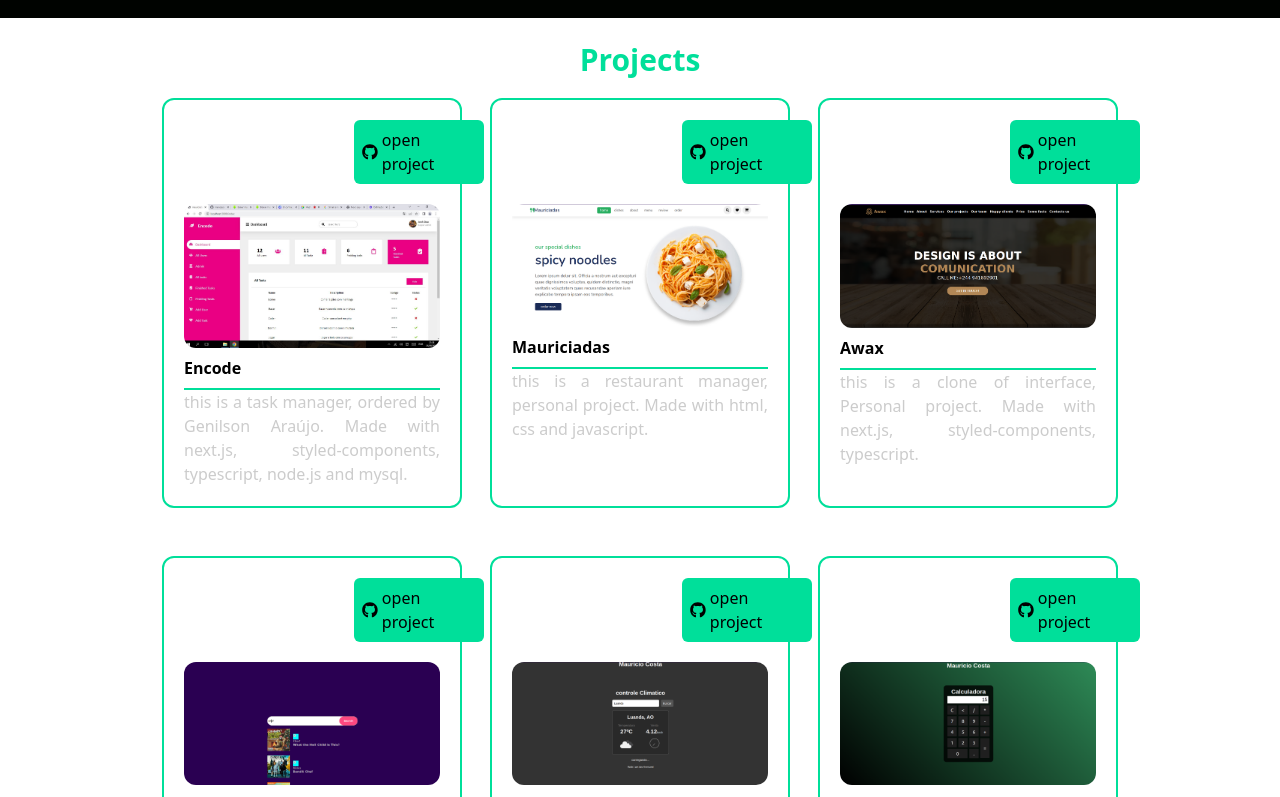
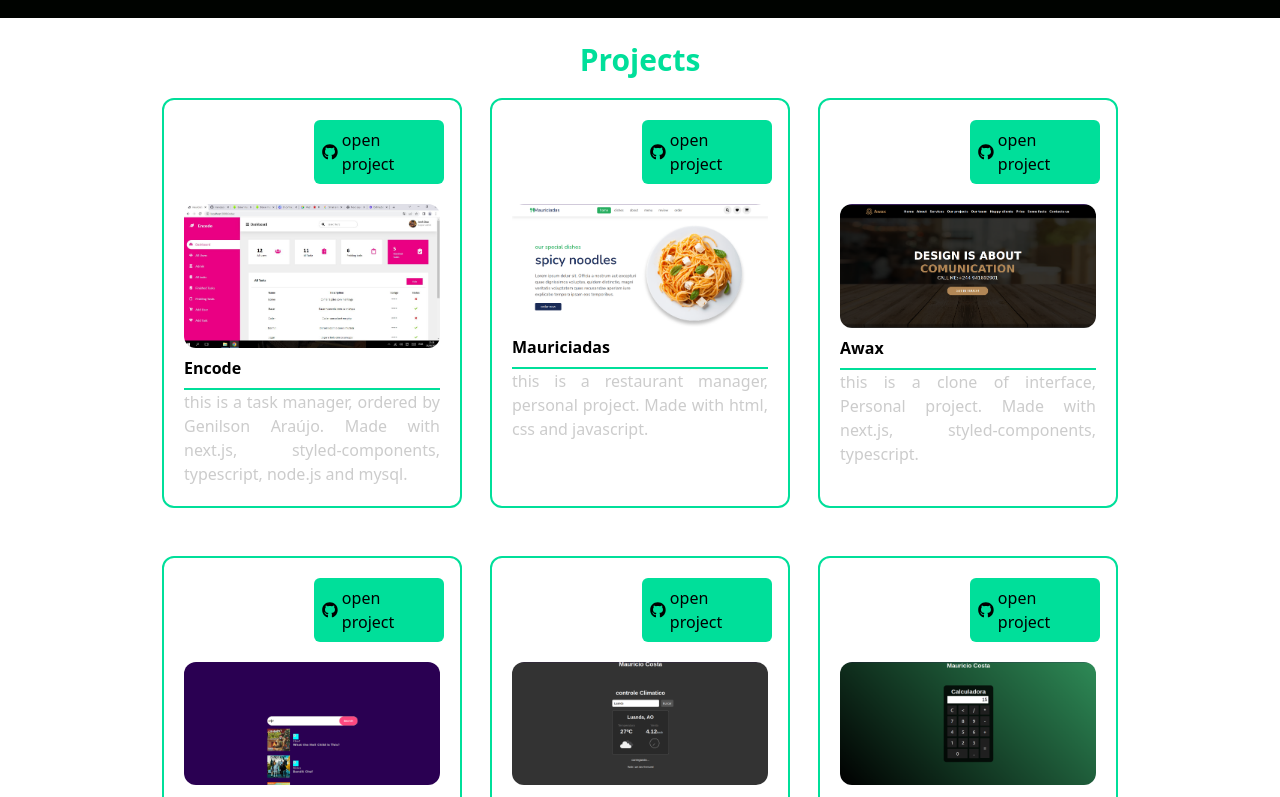
Before and after one commit to mauriciocosta404/portifolio, a React (Create React App) app: page / in a window 1280 px wide. Shown: the part 2420-3217 px from the top of the page. Built offline with nearby package versions, Linux system fonts and the light colour scheme.

Commit message:
fix: resolvendo o a font do footer

```diff
--- a/src/components/footer.tsx
+++ b/src/components/footer.tsx
@@ -30,7 +30,7 @@ const Footer = ({ nav, setNav }: NavProps) => {
                     <FaDribbbleSquare size={30}/>
                 </div>
             </div>
-            <div className='lg:col-span-2 flex justify-between mt-6'>
+            <div className='lg:col-span-2 lg:flex justify-between mt-6'>
                 <div className='lg:ml-8'>
                     <h6 className='my-5 font-bold text-gray-400'>Perfil</h6>
                     <ul>
--- a/src/components/projects.tsx
+++ b/src/components/projects.tsx
@@ -20,43 +20,43 @@ const Projects=({nav,setNav}:NavProps)=>{
             <h1 className="w-full text-3xl font-bold text-center text-[#00df9a]">Projects</h1>
             <div className="flex flex-wrap justify-center gap-7">
                 <div className='mt-5  rounded-[12px] max-w-[300px] h-100 p-5 border-solid border-2 border-[#00df9a]'>
-                    <a href="https://github.com/menezescosta/tasks-maneger-nextjs-typescript-nodejs-mysql" className='flex items-center gap-1 mb-5 relative right-[-170px] rounded-md p-2 w-[130px] text-1xl bg-[#00df9a]'><FaGithub/>open project</a>
+                    <a href="https://github.com/menezescosta/tasks-maneger-nextjs-typescript-nodejs-mysql" className='flex items-center gap-1 mb-5 relative right-[-130px] rounded-md p-2 w-[130px] text-1xl bg-[#00df9a]'><FaGithub/>open project</a>
                     <img src={project1} className="rounded-[12px]" alt="" />
                     <h2 className='w-full font-bold border-b-2 py-2  border-[#00df9a]'>Encode</h2>
                     <p className='text-[#ccc] lg:text-1xl text-justify'>this is a task manager, ordered by Genilson Araújo. Made with next.js, styled-components, typescript, node.js and mysql.</p>
                 </div>
                 <div className='mt-5 rounded-[12px] max-w-[300px] h-100 p-5 border-solid border-2 border-[#00df9a] '>
-                    <a href="https://github.com/menezescosta/projecto-restaurante" className='flex items-center gap-1 mb-5 relative right-[-170px] rounded-md p-2 w-[130px] text-1xl bg-[#00df9a]'><FaGithub/>open project</a>
+                    <a href="https://github.com/menezescosta/projecto-restaurante" className='flex items-center gap-1 mb-5 relative right-[-130px] rounded-md p-2 w-[130px] text-1xl bg-[#00df9a]'><FaGithub/>open project</a>
                     <img src={project2} className="rounded-[12px]" alt="" />
                     <h2 className='w-full font-bold border-b-2 py-2  border-[#00df9a]'>Mauriciadas</h2>
                     <p className='text-[#ccc] lg:text-1xl text-justify'>this is a restaurant manager, personal project. Made with html, css and javascript.</p>
                 </div>
                 <div className='mt-5 rounded-[12px] max-w-[300px] h-100 p-5 border-solid border-2 border-[#00df9a] '>
-                    <a href="https://github.com/menezescosta/menezescosta-projecto-awax-next.js-typescript" className='flex items-center mb-5 gap-1 relative right-[-170px] rounded-md p-2 w-[130px] text-1xl bg-[#00df9a]'><FaGithub/>open project</a>
+                    <a href="https://github.com/menezescosta/menezescosta-projecto-awax-next.js-typescript" className='flex items-center mb-5 gap-1 relative right-[-130px] rounded-md p-2 w-[130px] text-1xl bg-[#00df9a]'><FaGithub/>open project</a>
                     <img src={project3} className="rounded-[12px]" alt="" />
                     <h2 className='w-full font-bold border-b-2 py-2  border-[#00df9a]'>Awax</h2>
                     <p className='text-[#ccc] lg:text-1xl text-justify'>this is a clone of interface, Personal project. Made with next.js, styled-components, typescript.</p>
                 </div>
                 <div className='mt-5 rounded-[12px] max-w-[300px] h-100 p-5 border-solid border-2 border-[#00df9a] '>
-                    <a href="" className='flex items-center gap-1 mb-5 relative right-[-170px] rounded-md p-2 w-[130px] text-1xl bg-[#00df9a]'><FaGithub/>open project</a>
+                    <a href="" className='flex items-center gap-1 mb-5 relative right-[-130px] rounded-md p-2 w-[130px] text-1xl bg-[#00df9a]'><FaGithub/>open project</a>
                     <img src={project4} className="rounded-[12px]" alt="" />
                     <h2 className='w-full font-bold border-b-2 py-2  border-[#00df9a]'>Streamming</h2>
                     <p className='text-[#ccc] lg:text-1xl text-justify'>this is a music streamming, personal project. Made with html, css, api-rest.</p>
                 </div>
                 <div className='mt-5 rounded-[12px] max-w-[300px] h-100 p-5 border-solid border-2 border-[#00df9a] '>
-                    <a href="https://github.com/menezescosta/Clima-js-API" className='flex items-center mb-5 gap-1 relative right-[-170px] rounded-md p-2 w-[130px] text-1xl bg-[#00df9a]'><FaGithub/>open project</a>
+                    <a href="https://github.com/menezescosta/Clima-js-API" className='flex items-center mb-5 gap-1 relative right-[-130px] rounded-md p-2 w-[130px] text-1xl bg-[#00df9a]'><FaGithub/>open project</a>
                     <img src={project5} className="rounded-[12px]" alt="" />
                     <h2 className='w-full font-bold border-b-2 py-2  border-[#00df9a]'>Clima Api</h2>
                     <p className='text-[#ccc] lg:text-1xl text-justify'>this is a weather controller, personal project. Made with html, css, javascript, api-rest.</p>
                 </div>
                 <div className='mt-5 rounded-[12px] max-w-[300px] h-100 p-5 border-solid border-2 border-[#00df9a] '>
-                    <a href="https://github.com/menezescosta/Calculadora-js" className='flex items-center mb-5 gap-1 relative right-[-170px] rounded-md p-2 w-[130px] text-1xl bg-[#00df9a]'><FaGithub/>open project</a>
+                    <a href="https://github.com/menezescosta/Calculadora-js" className='flex items-center mb-5 gap-1 relative right-[-130px] rounded-md p-2 w-[130px] text-1xl bg-[#00df9a]'><FaGithub/>open project</a>
                     <img src={project6} className="rounded-[12px]" alt="" />
                     <h2 className='w-full font-bold border-b-2 py-2  border-[#00df9a]'>Calculadora</h2>
                     <p className='text-[#ccc] lg:text-1xl text-justify'>this is a calculator, personal project. Made with html, css, javascript.</p>
                 </div>
                 <div className='mt-5 rounded-[12px] max-w-[300px] h-100 p-5 border-solid border-2 border-[#00df9a] '>
-                <a href="https://github.com/menezescosta/iAmHere-react-native" className='flex items-center gap-1 relative mb-5 right-[-170px] rounded-md p-2 w-[130px] text-1xl bg-[#00df9a]'><FaGithub/>open project</a>
+                <a href="https://github.com/menezescosta/iAmHere-react-native" className='flex items-center gap-1 relative mb-5 right-[-130px] rounded-md p-2 w-[130px] text-1xl bg-[#00df9a]'><FaGithub/>open project</a>
                     <img src={project7} className="rounded-[12px] m-auto" width={70} alt="" />
                     <h2 className='w-full font-bold border-b-2 py-2  border-[#00df9a]'>IAmHere</h2>
                     <p className='text-[#ccc] lg:text-1xl text-justify'>this is a participant manager, made following rocketseat. Made with react-native and typescript.</p>
```
